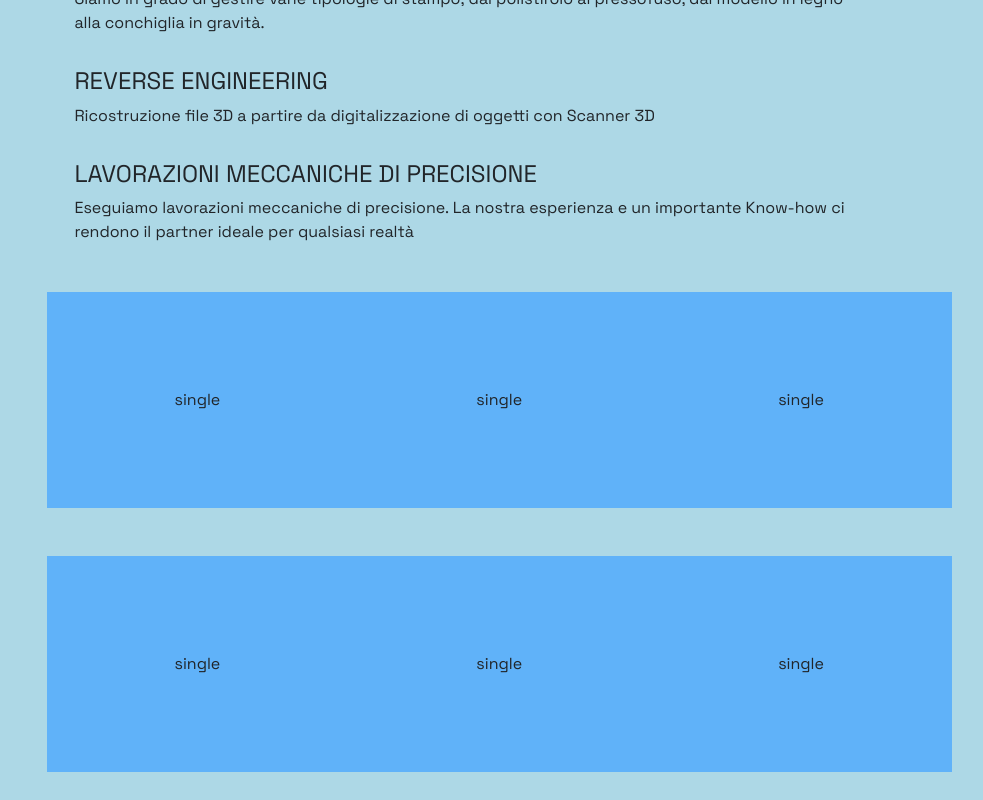
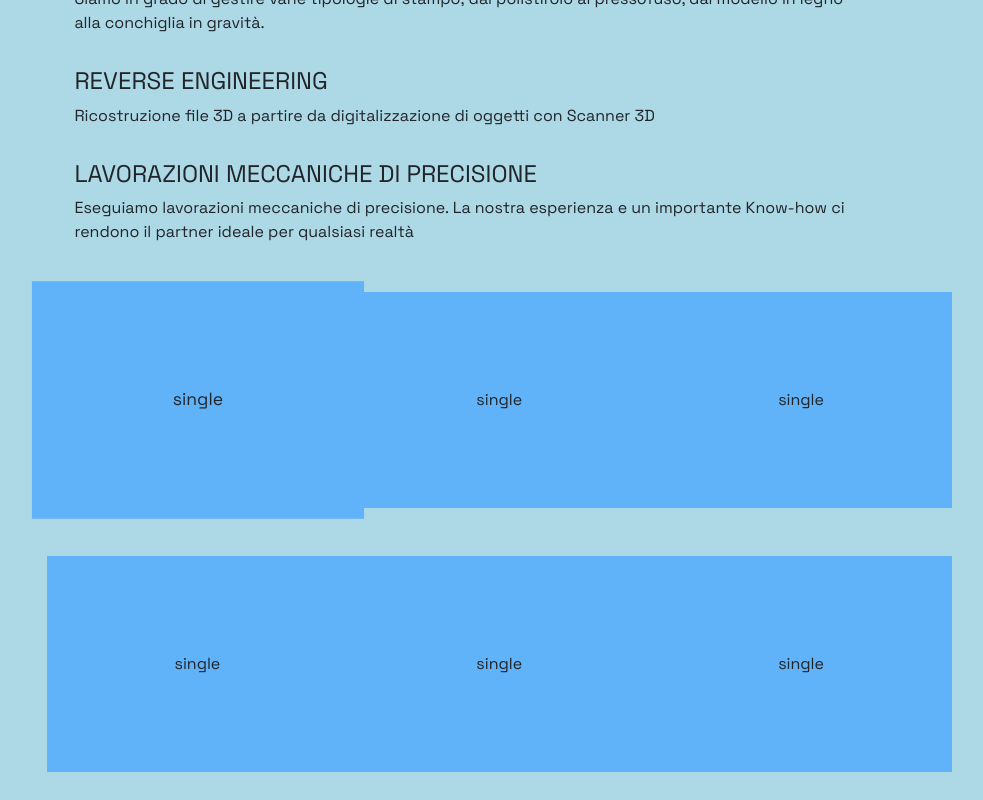
Before and after one commit to gluke0/studio-tecnico-pm, a Vue app: page / in a window 1280 px wide. In both pictures the pointer is over the element 372 px from the left and 1431 px from the top of the page. Shown: the part 1031-1831 px from the top of the page, without its empty margins (175-1158 px from the left). Built offline with nearby package versions, Linux system fonts and the light colour scheme.

Commit message:
hover to cards

```diff
--- a/src/components/views/news.vue
+++ b/src/components/views/news.vue
@@ -84,4 +84,9 @@ export default {
   background-color: rgb(96, 178, 249);
 }
 
+.single-sponsor:hover,
+.single-news:hover{
+  transform: scale(1.1);
+}
+
 </style>
```
